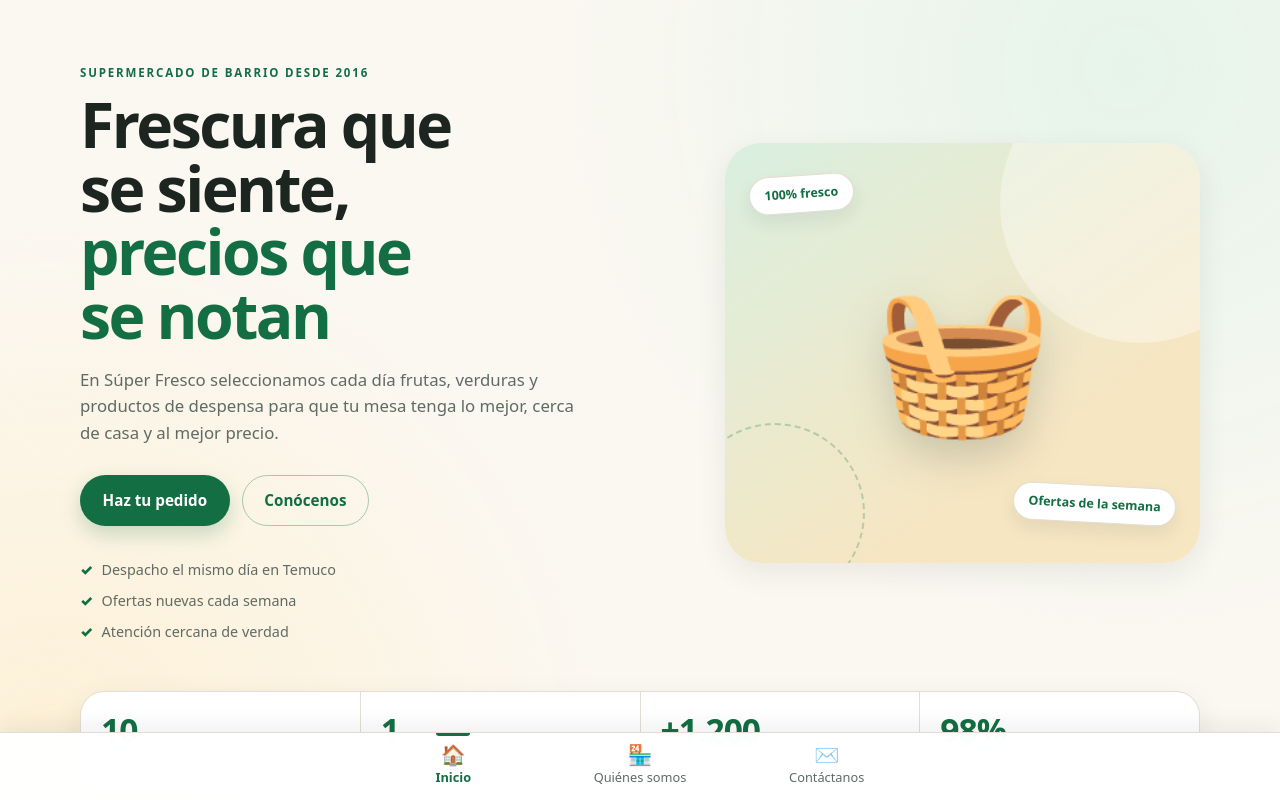
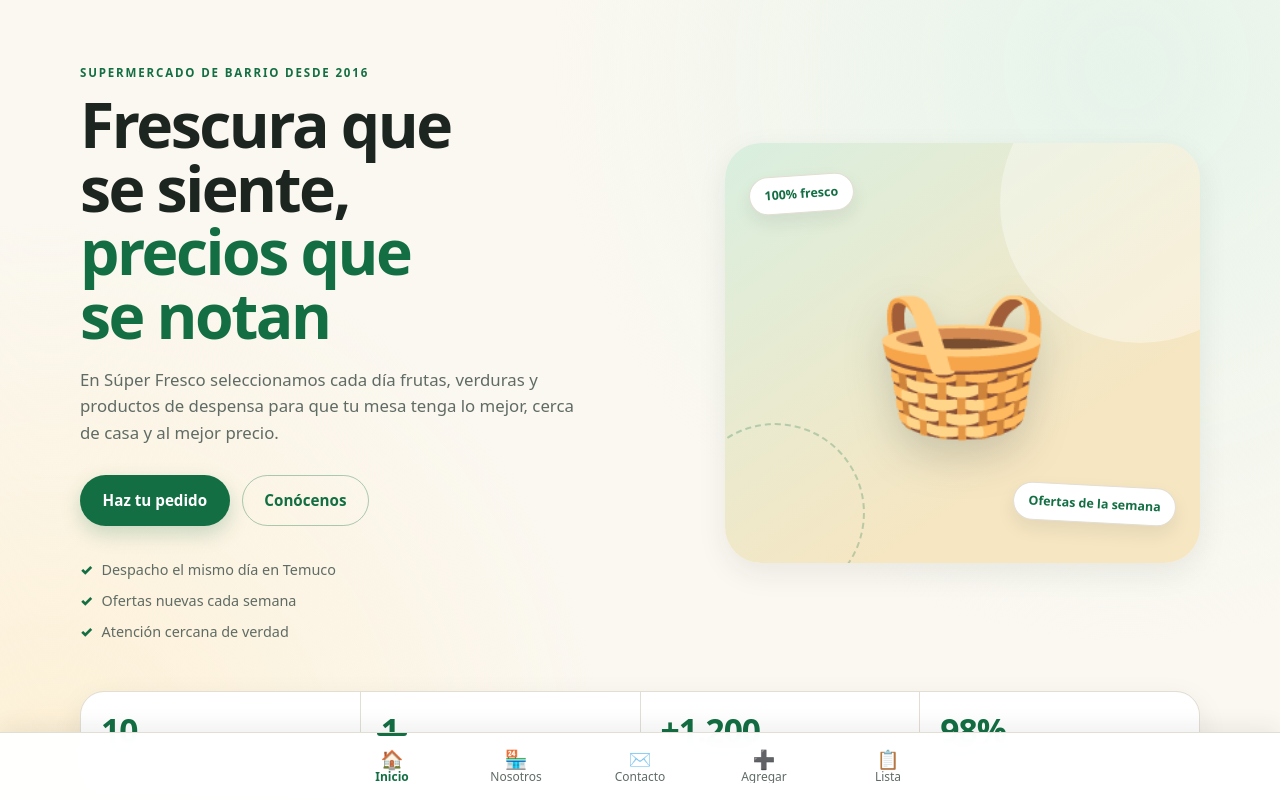
Before and after one commit to CristianJTM/Exp1_S1_Cristian_Torres_DESARROLLO-FRONTEND-II_004A, a React (Vite) app: page / in a window 1280 px wide. Shown: the top 800 px of the page. Built offline with nearby package versions, Linux system fonts and the light colour scheme.

Commit message:
feat(navbar): incorpora rutas de inventario con cinco ítems

```diff
--- a/src/components/layout/Navbar.jsx
+++ b/src/components/layout/Navbar.jsx
@@ -6,11 +6,12 @@
   return (
     <nav className={styles.navbar} aria-label="Navegación principal">
       <div className={styles.navbarInner}>
-        {NAV_ITEMS.map(({ to, label, icon }) => (
+        {NAV_ITEMS.map(({ to, label, icon, ariaLabel }) => (
           <NavLink
             key={to}
             to={to}
             end={to === '/'}
+            aria-label={ariaLabel}
             className={({ isActive }) =>
               `${styles.navLink}${isActive ? ` ${styles.active}` : ''}`
             }
--- a/src/components/layout/Navbar.module.css
+++ b/src/components/layout/Navbar.module.css
@@ -17,7 +17,7 @@
 
 .navbarInner {
   display: flex;
-  width: min(560px, 100%);
+  width: min(620px, 100%);
 }
 
 .navLink {
@@ -28,11 +28,14 @@
   align-items: center;
   justify-content: center;
   gap: 2px;
+  min-width: 0;
   min-height: 44px;
-  padding: 0 0.35rem;
+  padding: 0 0.2rem;
   color: var(--color-muted);
-  font-size: clamp(0.68rem, 2.8vw, 0.8rem);
+  font-size: clamp(0.62rem, 2.5vw, 0.75rem);
   font-weight: 500;
+  line-height: 1.1;
+  text-align: center;
   text-decoration: none;
   transition:
     color 0.2s ease,
@@ -44,11 +47,14 @@
 }
 
 .navIcon {
-  font-size: 1.25rem;
+  font-size: 1.15rem;
   line-height: 1;
 }
 
 .navLabel {
+  max-width: 100%;
+  overflow: hidden;
+  text-overflow: ellipsis;
   white-space: nowrap;
 }
 
@@ -61,7 +67,7 @@
   content: "";
   position: absolute;
   top: 0;
-  width: 34px;
+  width: 30px;
   height: 3px;
   border-radius: 0 0 3px 3px;
   background-color: currentColor;
--- a/src/data/navegacion.js
+++ b/src/data/navegacion.js
@@ -1,5 +1,17 @@
 export const NAV_ITEMS = [
-  { to: '/', label: 'Inicio', icon: '🏠' },
-  { to: '/quienes-somos', label: 'Quiénes somos', icon: '🏪' },
-  { to: '/contacto', label: 'Contáctanos', icon: '✉️' },
+  { to: '/', label: 'Inicio', ariaLabel: 'Inicio', icon: '🏠' },
+  { to: '/quienes-somos', label: 'Nosotros', ariaLabel: 'Quiénes somos', icon: '🏪' },
+  { to: '/contacto', label: 'Contacto', ariaLabel: 'Contáctanos', icon: '✉️' },
+  {
+    to: '/inventario/agregar',
+    label: 'Agregar',
+    ariaLabel: 'Agregar artículo',
+    icon: '➕',
+  },
+  {
+    to: '/inventario/lista',
+    label: 'Lista',
+    ariaLabel: 'Lista de inventario',
+    icon: '📋',
+  },
 ]
```
